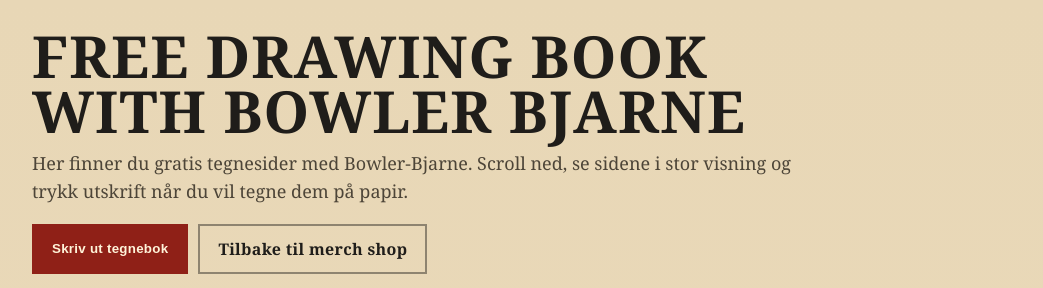
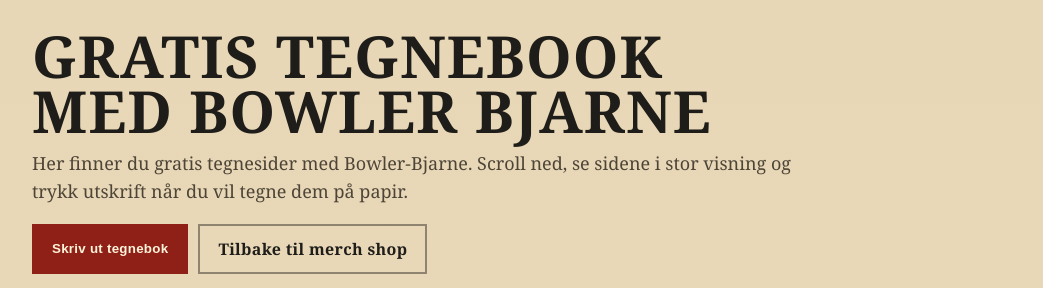
Before and after one commit to Lilith959/kjop-en-bowler, a website built with Vite: page free-drawing-book.html in a window 1280 px wide. Shown: the top 288 px of the page, without its empty margins (118-1161 px from the left). Built offline with nearby package versions, Linux system fonts and the light colour scheme.

Commit message:
Update free-drawing-book.html

```diff
--- a/free-drawing-book.html
+++ b/free-drawing-book.html
@@ -148,7 +148,7 @@
 <body>
   <main class="book-wrap">
     <header class="book-head">
-      <h1>Free drawing book<br/>with Bowler Bjarne</h1>
+      <h1>Gratis Tegnebook<br/>Med Bowler Bjarne</h1>
       <p>Her finner du gratis tegnesider med Bowler-Bjarne. Scroll ned, se sidene i stor visning og trykk utskrift n&aring;r du vil tegne dem p&aring; papir.</p>
       <div class="book-actions">
         <button type="button" class="book-btn" id="printBtn">Skriv ut tegnebok</button>
```
